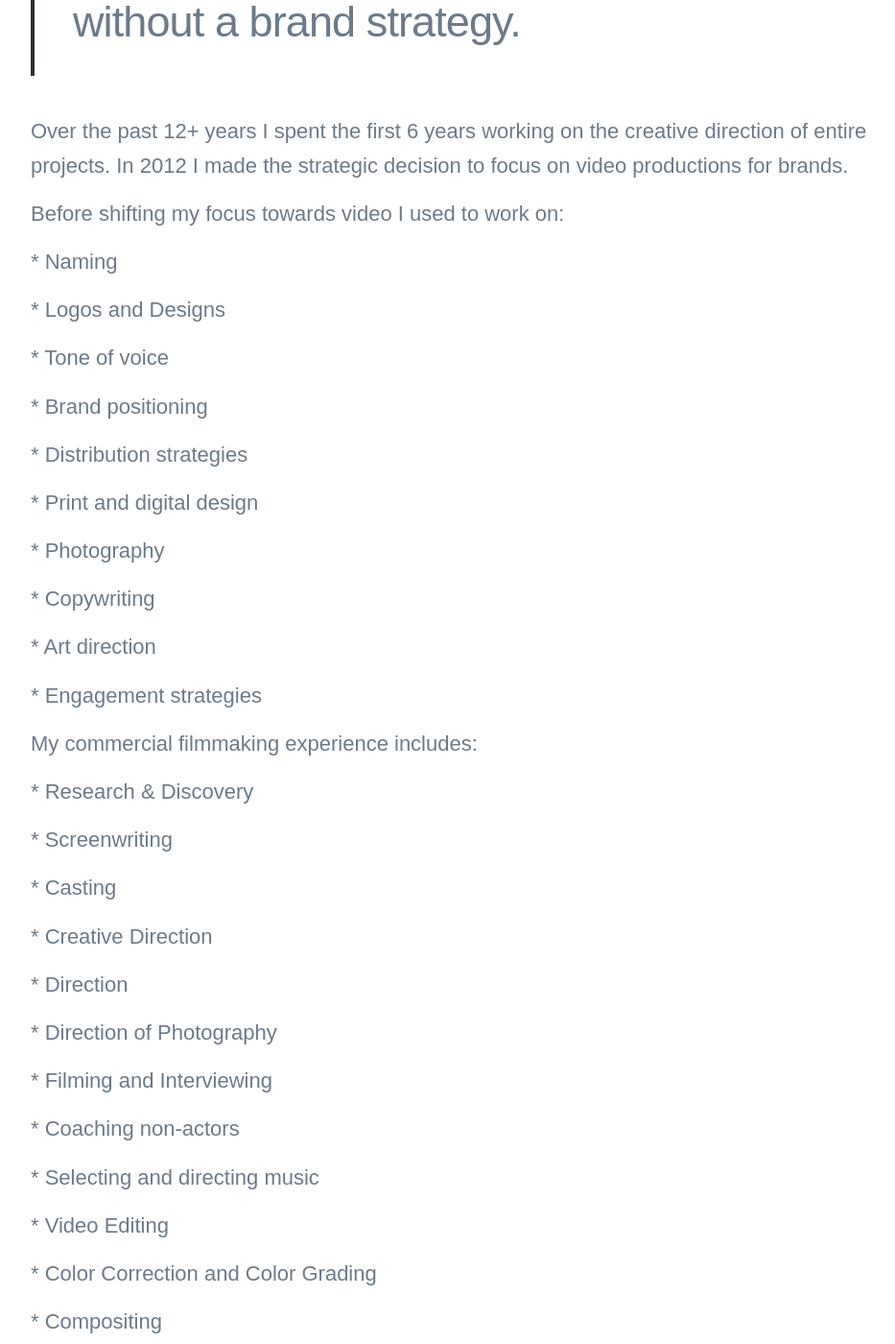
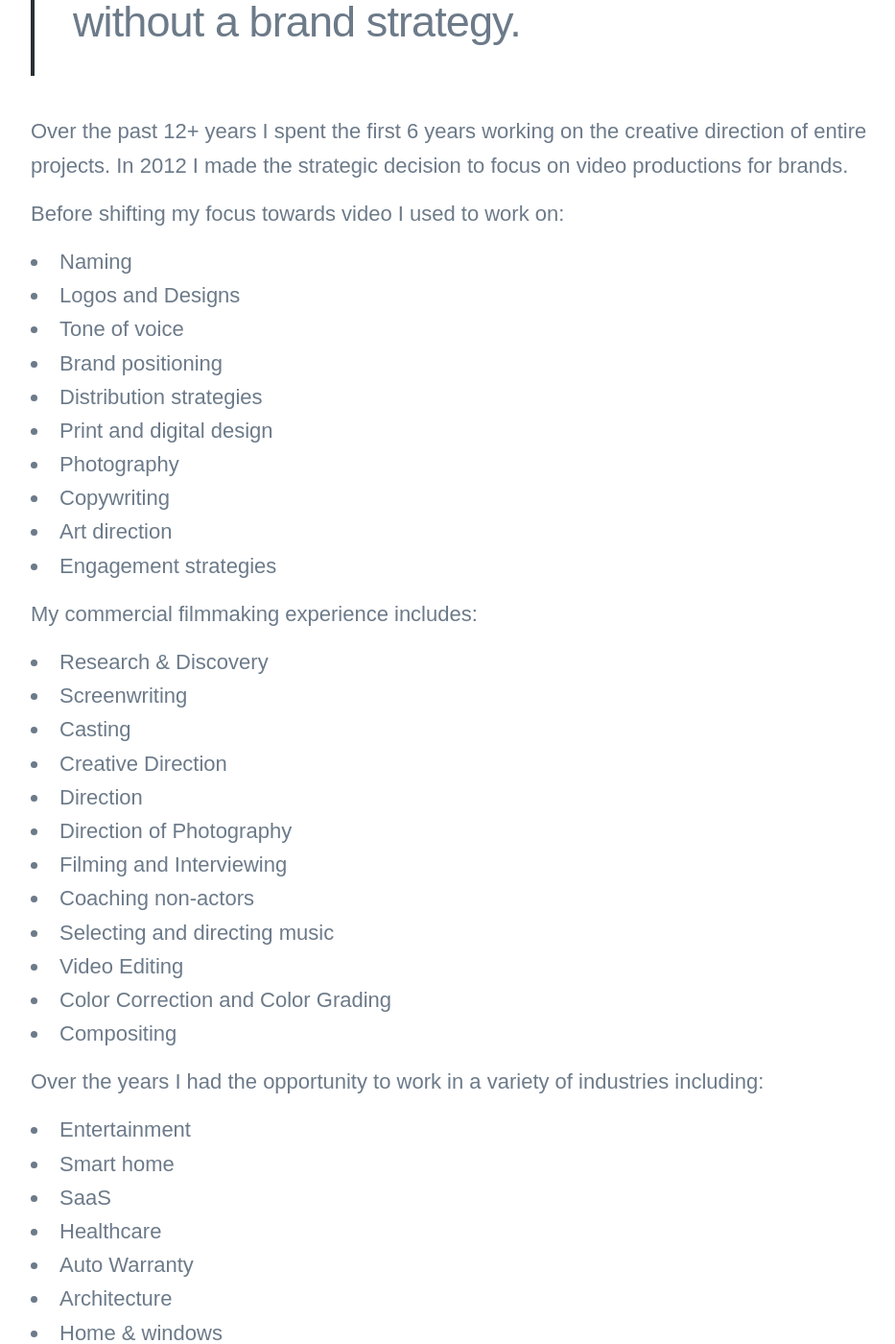
Before and after one commit to adrianomartino/amartino, a Jekyll site: the page built from _pages/about.md, in a window 1280 px wide and 1400 px high, scrolled down 896 px. Shown: the whole window at 96% size, without its empty margins (138-1071 px from the left). Built offline with Jekyll 4.4.1, drawn with Linux system fonts in a browser that asks for light colours; nearby versions of some CDN libraries; some web fonts are replaced; some of the changed text lies outside the part shown.

Commit message:
Update from Forestry.io Adriano Martino updated _pages/about.md

```diff
--- a/_pages/about.md
+++ b/_pages/about.md
@@ -8,57 +8,65 @@ featured_image: https://res.cloudinary.com/martinobranding/image/upload/v1555965
 ---
 ## Hey there! You are not here by chance.
 
-> Good branding doesn't exist without good video. Good video content doesn't happen without a brand strategy.
+<blockquote>Good branding doesn't exist without good video. Good video content doesn't happen without a brand strategy.&nbsp;</blockquote>
 
-Over the past 12+ years I spent the first 6 years working on the creative direction of entire projects. In 2012 I made the strategic decision to focus on video productions for brands.
+<p>Over the past 12+ years I spent the first 6 years working on the creative direction of entire projects. In 2012 I made the strategic decision to focus on video productions for brands.</p>
 
-Before shifting my focus towards video I used to work on:
+<p>Before shifting my focus towards video I used to work on:</p>
 
-\*   Naming
+<ul>
 
-\*   Logos and Designs
+  <li>Naming</li>
 
-\*   Tone of voice
+  <li>Logos and Designs</li>
 
-\*   Brand positioning
+  <li>Tone of voice</li>
 
-\*   Distribution strategies
+  <li>Brand positioning</li>
 
-\*   Print and digital design
+  <li>Distribution strategies</li>
 
-\*   Photography
+  <li>Print and digital design</li>
 
-\*   Copywriting
+  <li>Photography</li>
 
-\*   Art direction
+  <li>Copywriting</li>
 
-\*   Engagement strategies
+  <li>Art direction</li>
 
-My commercial filmmaking experience includes:
+  <li>Engagement strategies</li>
 
-\*   Research & Discovery
+</ul>
 
-\*   Screenwriting
+<p>My commercial filmmaking experience includes:</p>
 
-\*   Casting
+<ul>
 
-\*   Creative Direction
+  <li>Research &amp; Discovery</li>
 
-\*   Direction
+  <li>Screenwriting</li>
 
-\*   Direction of Photography
+  <li>Casting</li>
 
-\*   Filming and Interviewing
+  <li>Creative Direction</li>
 
-\*   Coaching non-actors
+  <li>Direction</li>
 
-\*   Selecting and directing music
+  <li>Direction of Photography</li>
 
-\*   Video Editing
+  <li>Filming and Interviewing</li>
 
-\*   Color Correction and Color Grading
+  <li>Coaching non-actors</li>
 
-\*   Compositing
+  <li>Selecting and directing music</li>
+
+  <li>Video Editing</li>
+
+  <li>Color Correction and Color Grading</li>
+
+  <li>Compositing</li>
+
+</ul>
 
 Over the years I had the opportunity to work in a variety of industries including:
 
```
